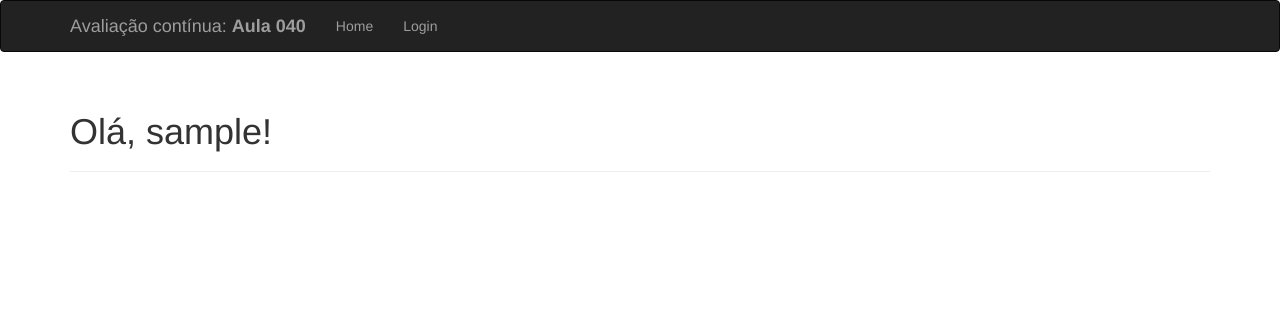
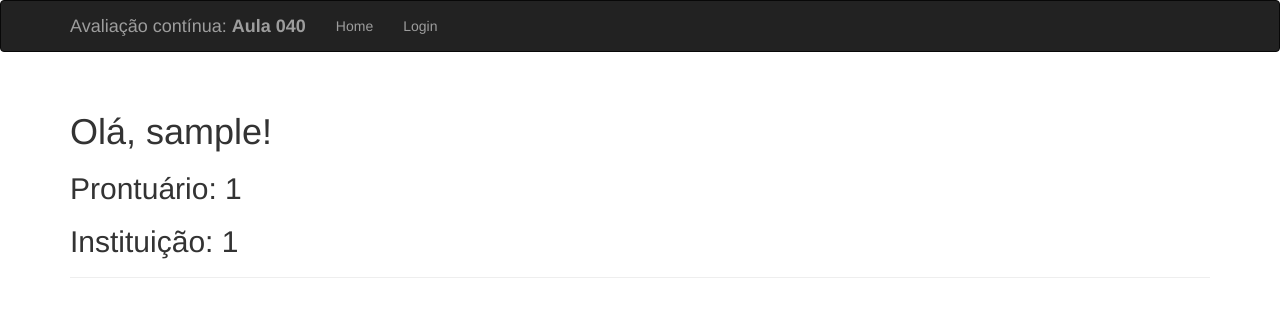
Before and after one commit to marianaolfr/Semana-05-Formularios-web, a Flask app: a page that uses templates/user.html in a window 1280 px wide. Shown: the top 317 px of the page. Run offline with Flask 3, Linux system fonts and the light colour scheme; some libraries are stand-ins or nearby versions.

Commit message:
Update user.html

```diff
--- a/templates/user.html
+++ b/templates/user.html
@@ -5,5 +5,7 @@
 {% block page_content %}
 <div class="page-header">
     <h1>Olá, {{ name }}!</h1>
+    <h2>Prontuário: {{ prontuario }}</h2>
+    <h2>Instituição: {{ instituicao }}</h2>
 </div>
 {% endblock %}
```
